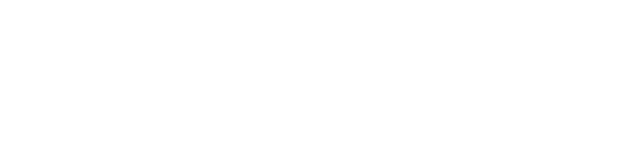
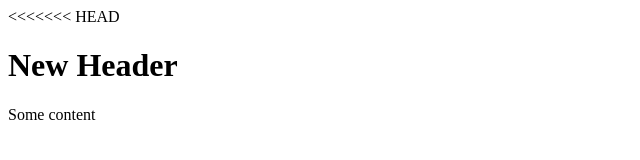
Before and after one commit to Jessmaxim303/github-practice, a plain HTML site: page index.html in a window 1280 px wide. Shown: the whole page, without its empty margins (0-640 px from the left). Drawn offline with Linux system fonts and the light colour scheme.

Commit message:
Add header and content

```diff
--- a/index.html
+++ b/index.html
@@ -4,6 +4,9 @@
 	<title>Github Practice</title>
 </head>
 <body>
+<<<<<<< HEAD
 
+<h1>New Header</h1>
+<p>Some content</p>
 </body>
 </html>
```
